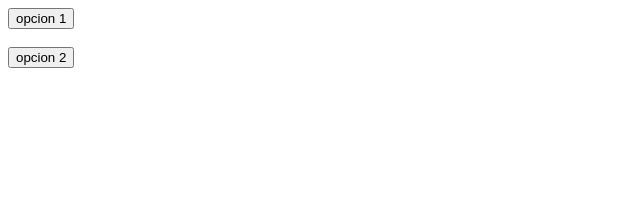
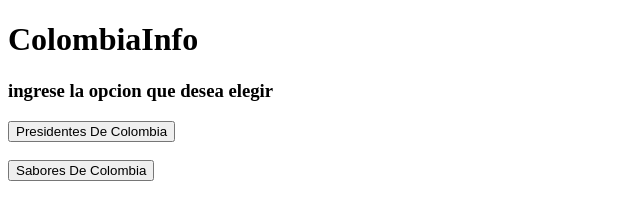
Before and after one commit to AndresLozan07/Actividad-1-javaScript, a plain HTML site: page index.html in a window 1280 px wide. Shown: the whole page, without its empty margins (0-640 px from the left). Drawn offline with Linux system fonts and the light colour scheme.

Commit message:
feat: :sparkles: se agrego titulo y se le coloco nombre a las opciones a escoger
se agrego titulo y se le coloco nombre a las opciones a escoger

```diff
--- a/index.html
+++ b/index.html
@@ -3,13 +3,18 @@
 <head>
     <meta charset="UTF-8">
     <meta name="viewport" content="width=device-width, initial-scale=1.0">
-    <title>Colombia<span>Info</span></title>
+    <title>ColombiaInfo</title>
     <script src="script.js" defer></script>
 </head>
 
 <body>
-    <button id="btn1">opcion 1</button>
+
+    <h1>Colombia<span>Info</span></h1>
+
+    <h3>ingrese la opcion que desea elegir</h3>
+
+    <button id="btn1">Presidentes De Colombia</button>
 
     <br><br>
 
-    <button id="btn2">opcion 2</button>
+    <button id="btn2">Sabores De Colombia</button>
```
